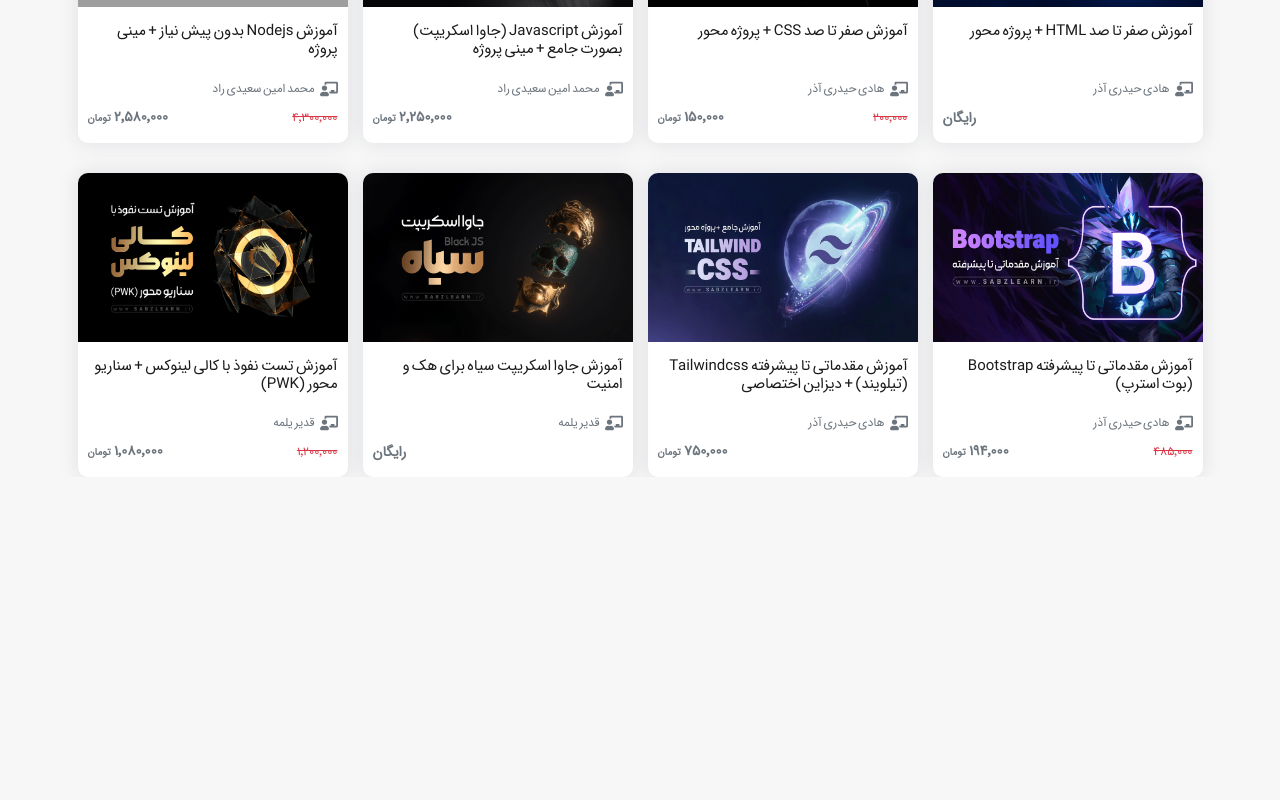
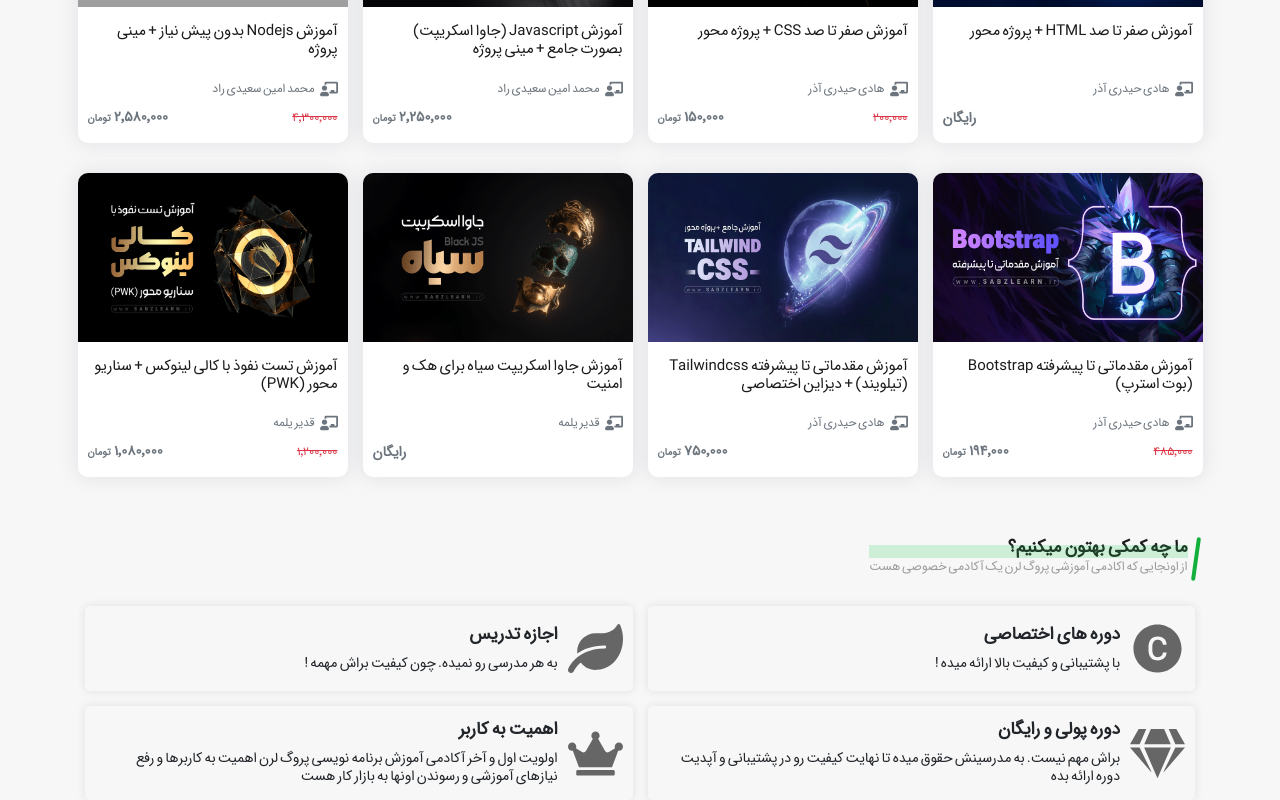
Before and after one commit to hadiheidariazar/proglearn-template, a React (Vite) app: page / in a window 1280 px wide. Shown: the part 865-1665 px from the top of the page. Before the commit the page ends 1342 px from the top, so only its background shows below. Built offline with nearby package versions, Linux system fonts and the light colour scheme; grey boxes are pictures that could not be loaded; a web font is replaced by a local one.

Commit message:
coding AboutUs section

```diff
--- /dev/null
+++ b/src/Components/AboutUs/AboutUS.css
@@ -0,0 +1,3 @@
+.about-us {
+  margin-top: 6rem;
+}/*# sourceMappingURL=AboutUS.css.map */
--- /dev/null
+++ b/src/Components/AboutUs/AboutUS.scss
@@ -0,0 +1,3 @@
+.about-us {
+    margin-top: 6rem;
+}
--- /dev/null
+++ b/src/Components/AboutUs/AboutUs.jsx
@@ -0,0 +1,32 @@
+import React from 'react'
+import SectionHeader from '../SectionHeader/SectionHeader'
+import "./AboutUs.css"
+import AboutUsBox from '../AboutUsBox/AboutUsBox'
+import { AiFillCopyrightCircle } from 'react-icons/ai'
+import { FaLeaf, FaGem, FaCrown } from 'react-icons/fa'
+
+export default function AboutUs() {
+    return (
+        <>
+            <div className='about-us'>
+                <div className='container'>
+
+                    <SectionHeader
+                        title="ما چه کمکی بهتون میکنیم؟"
+                        desc="از اونجایی که اکادمی آموزشی پروگ لرن یک آکادمی خصوصی هست"
+                    />
+
+                    <div className="container mt-4">
+                        <div className="row">
+                            <AboutUsBox title="دوره های اختصاصی" desc="با پشتیبانی و کیفیت بالا ارائه میده !" iconSection={AiFillCopyrightCircle} />
+                            <AboutUsBox title="اجازه تدریس" desc="به هر مدرسی رو نمیده. چون کیفیت براش مهمه !" iconSection={FaLeaf} />
+                            <AboutUsBox title="دوره پولی و رایگان" desc="براش مهم نیست. به مدرسینش حقوق میده تا نهایت کیفیت رو در پشتیبانی و آپدیت دوره ارائه بده" iconSection={FaGem} />
+                            <AboutUsBox title="اهمیت به کاربر" desc="اولویت اول و آخر آکادمی آموزش برنامه نویسی پروگ لرن اهمیت به کاربرها و رفع نیازهای آموزشی و رسوندن اونها به بازار کار هست" iconSection={FaCrown} />
+                        </div>
+                    </div>
+
+                </div>
+            </div>
+        </>
+    )
+}
--- a/src/Pages/Home/Home.jsx
+++ b/src/Pages/Home/Home.jsx
@@ -2,6 +2,7 @@
 import TitlePage from '../../Components/TitlePage/TitlePage'
 import Header from '../../Components/Header/Header'
 import LastCourses from '../../Components/LastCourses/LastCourses'
+import AboutUs from '../../Components/AboutUs/AboutUs'
 
 export default function Home() {
   return (
@@ -10,6 +11,7 @@
 
         <Header />
         <LastCourses />
+        <AboutUs />
     </>
   )
 }
```
Also changed, not shown: 1 other file (tests, documents, lock files or other folders).
